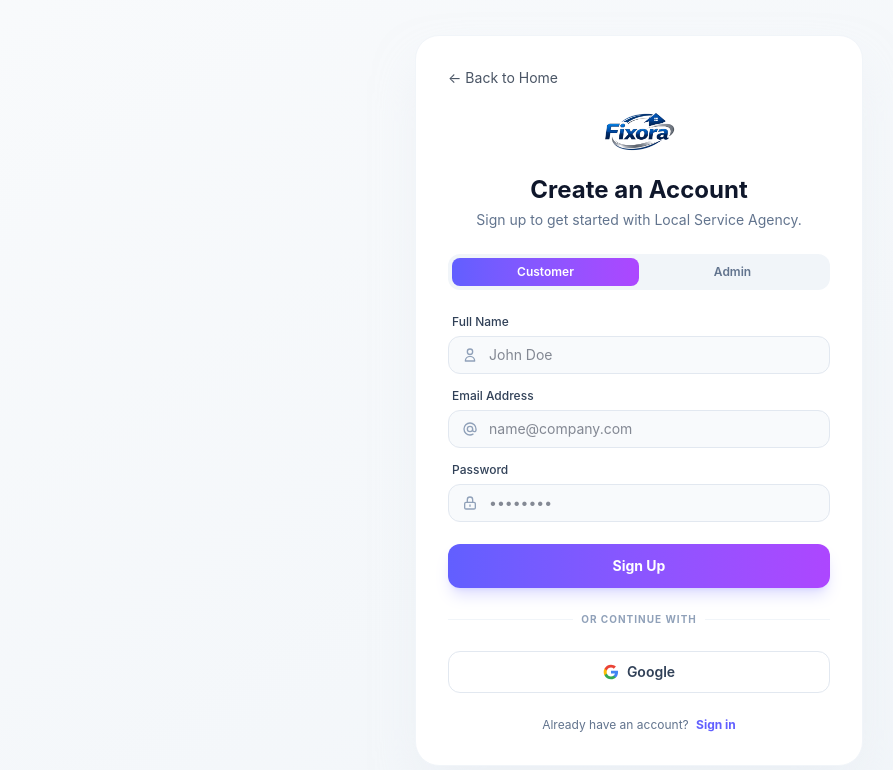
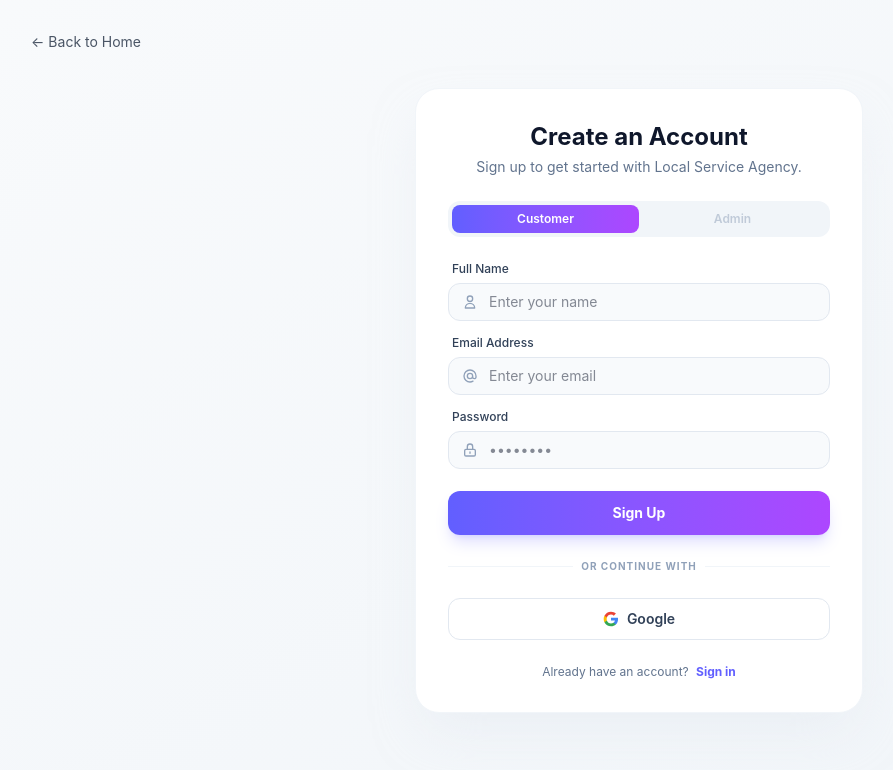
Before and after one commit to waqas-codes/FixOra, a React (Vite) app in the folder frontend/: page /signup in a window 1280 px wide. Shown: the top 770 px of the page, without its empty margins (1-894 px from the left). Built offline with nearby package versions, Linux system fonts and the light colour scheme.

Commit message:
remove logo in laptop view and admin registration restricted

```diff
--- a/frontend/src/pages/SignIn.jsx
+++ b/frontend/src/pages/SignIn.jsx
@@ -43,14 +43,14 @@ const SignIn = () => {
       <div className="w-full max-w-md bg-white dark:bg-[#151c2c] rounded-[1.5rem] p-6 md:p-8 shadow-2xl shadow-slate-200/50 dark:shadow-none border border-slate-100 dark:border-white/5">
         <Link
           to="/"
-          className="flex items-center gap-1 text-sm text-gray-600 dark:text-gray-300 hover:text-indigo-500 dark:hover:text-indigo-400 transition-colors mb-6 group w-fit"
+          className="flex items-center gap-1 text-sm text-gray-600 dark:text-gray-300 hover:text-indigo-500 dark:hover:text-indigo-400 transition-colors mb-6 group w-fit lg:absolute lg:top-8 lg:left-8 lg:mb-0"
         >
           <span className="transition-transform group-hover:-translate-x-1">←</span>
           <span>Back to Home</span>
         </Link>
         {/* Header */}
         <div className="text-center mb-6">
-          <Link to="/" className="inline-block mb-4">
+          <Link to="/" className="inline-block mb-4 lg:hidden">
             <img src={logo} alt="Local Service Agency" className="h-10 object-contain" />
           </Link>
           <h1 className="text-2xl font-bold text-slate-900 dark:text-white mb-1">Welcome Back</h1>
@@ -86,7 +86,7 @@ const SignIn = () => {
               </span>
               <input
                 type="email"
-                placeholder="name@company.com"
+                placeholder="Enter your email"
                 value={email}
                 onChange={(e) => setEmail(e.target.value)}
                 className="w-full pl-10 pr-4 py-2.5 bg-slate-50 dark:bg-slate-800/50 border border-slate-200 dark:border-white/5 rounded-xl outline-none focus:border-indigo-500 dark:focus:border-indigo-500 transition-all text-sm text-slate-900 dark:text-white"
--- a/frontend/src/pages/SignUp.jsx
+++ b/frontend/src/pages/SignUp.jsx
@@ -40,14 +40,14 @@ const SignUp = () => {
       <div className="w-full max-w-md bg-white dark:bg-[#151c2c] rounded-[1.5rem] p-6 md:p-8 shadow-2xl shadow-slate-200/50 dark:shadow-none border border-slate-100 dark:border-white/5">
         <Link
           to="/"
-          className="flex items-center gap-1 text-sm text-gray-600 dark:text-gray-300 hover:text-indigo-500 dark:hover:text-indigo-400 transition-colors mb-6 group w-fit"
+          className="flex items-center gap-1 text-sm text-gray-600 dark:text-gray-300 hover:text-indigo-500 dark:hover:text-indigo-400 transition-colors mb-6 group w-fit lg:absolute lg:top-8 lg:left-8 lg:mb-0"
         >
           <span className="transition-transform group-hover:-translate-x-1">←</span>
           <span>Back to Home</span>
         </Link>
         {/* Header */}
         <div className="text-center mb-6">
-          <Link to="/" className="inline-block mb-4">
+          <Link to="/" className="inline-block mb-4 lg:hidden">
             <img src={logo} alt="Local Service Agency" className="h-10 object-contain" />
           </Link>
           <h1 className="text-2xl font-bold text-slate-900 dark:text-white mb-1">Create an Account</h1>
@@ -63,8 +63,10 @@ const SignUp = () => {
             Customer
           </button>
           <button
-            onClick={() => setRole('admin')}
-            className={`flex-1 py-1.5 text-xs font-semibold rounded-lg transition-all duration-300 relative z-10 ${role === 'admin' ? 'text-white' : 'text-slate-500 dark:text-gray-400'}`}
+            type="button"
+            className="flex-1 py-1.5 text-xs font-semibold rounded-lg transition-all duration-300 relative z-10 text-slate-400 dark:text-gray-500 cursor-not-allowed opacity-50"
+            disabled
+            title="Admin registration is restricted"
           >
             Admin
           </button>
@@ -83,9 +85,9 @@ const SignUp = () => {
               </span>
               <input
                 type="text"
-                placeholder="John Doe"
+                placeholder="Enter your name"
                 value={formData.fullName}
-                onChange={(e) => setFormData({...formData, fullName: e.target.value})}
+                onChange={(e) => setFormData({ ...formData, fullName: e.target.value })}
                 className="w-full pl-10 pr-4 py-2 bg-slate-50 dark:bg-slate-800/50 border border-slate-200 dark:border-white/5 rounded-xl outline-none focus:border-indigo-500 dark:focus:border-indigo-500 transition-all text-sm text-slate-900 dark:text-white"
               />
             </div>
@@ -100,9 +102,9 @@ const SignUp = () => {
               </span>
               <input
                 type="email"
-                placeholder="name@company.com"
+                placeholder="Enter your email"
                 value={formData.email}
-                onChange={(e) => setFormData({...formData, email: e.target.value})}
+                onChange={(e) => setFormData({ ...formData, email: e.target.value })}
                 className="w-full pl-10 pr-4 py-2 bg-slate-50 dark:bg-slate-800/50 border border-slate-200 dark:border-white/5 rounded-xl outline-none focus:border-indigo-500 dark:focus:border-indigo-500 transition-all text-sm text-slate-900 dark:text-white"
               />
             </div>
@@ -119,7 +121,7 @@ const SignUp = () => {
                 type="password"
                 placeholder="••••••••"
                 value={formData.password}
-                onChange={(e) => setFormData({...formData, password: e.target.value})}
+                onChange={(e) => setFormData({ ...formData, password: e.target.value })}
                 className="w-full pl-10 pr-4 py-2 bg-slate-50 dark:bg-slate-800/50 border border-slate-200 dark:border-white/5 rounded-xl outline-none focus:border-indigo-500 dark:focus:border-indigo-500 transition-all text-sm text-slate-900 dark:text-white"
               />
             </div>
@@ -137,7 +139,7 @@ const SignUp = () => {
 
         <button className="w-full py-2.5 border border-slate-200 dark:border-white/10 rounded-xl flex items-center justify-center gap-2 hover:bg-slate-50 dark:hover:bg-white/5 transition-all text-sm font-semibold text-slate-700 dark:text-gray-300">
           <svg className="w-4 h-4" viewBox="0 0 24 24">
-            <path d="M22.56 12.25c0-.78-.07-1.53-.2-2.25H12v4.26h5.92c-.26 1.37-1.04 2.53-2.21 3.31v2.77h3.57c2.08-1.92 3.28-4.74 3.28-8.09z" fill="#4285F4"/><path d="M12 23c2.97 0 5.46-.98 7.28-2.66l-3.57-2.77c-.98.66-2.23 1.06-3.71 1.06-2.86 0-5.29-1.93-6.16-4.53H2.18v2.84C3.99 20.53 7.7 23 12 23z" fill="#34A853"/><path d="M5.84 14.09c-.22-.66-.35-1.36-.35-2.09s.13-1.43.35-2.09V7.07H2.18C1.43 8.55 1 10.22 1 12s.43 3.45 1.18 4.93l3.66-2.84z" fill="#FBBC05"/><path d="M12 5.38c1.62 0 3.06.56 4.21 1.64l3.15-3.15C17.45 2.09 14.97 1 12 1 7.7 1 3.99 3.47 2.18 7.07l3.66 2.84c.87-2.6 3.3-4.53 6.16-4.53z" fill="#EA4335"/>
+            <path d="M22.56 12.25c0-.78-.07-1.53-.2-2.25H12v4.26h5.92c-.26 1.37-1.04 2.53-2.21 3.31v2.77h3.57c2.08-1.92 3.28-4.74 3.28-8.09z" fill="#4285F4" /><path d="M12 23c2.97 0 5.46-.98 7.28-2.66l-3.57-2.77c-.98.66-2.23 1.06-3.71 1.06-2.86 0-5.29-1.93-6.16-4.53H2.18v2.84C3.99 20.53 7.7 23 12 23z" fill="#34A853" /><path d="M5.84 14.09c-.22-.66-.35-1.36-.35-2.09s.13-1.43.35-2.09V7.07H2.18C1.43 8.55 1 10.22 1 12s.43 3.45 1.18 4.93l3.66-2.84z" fill="#FBBC05" /><path d="M12 5.38c1.62 0 3.06.56 4.21 1.64l3.15-3.15C17.45 2.09 14.97 1 12 1 7.7 1 3.99 3.47 2.18 7.07l3.66 2.84c.87-2.6 3.3-4.53 6.16-4.53z" fill="#EA4335" />
           </svg>
           Google
         </button>
```
Also changed, not shown: 1 other file (tests, documents, lock files or other folders).
